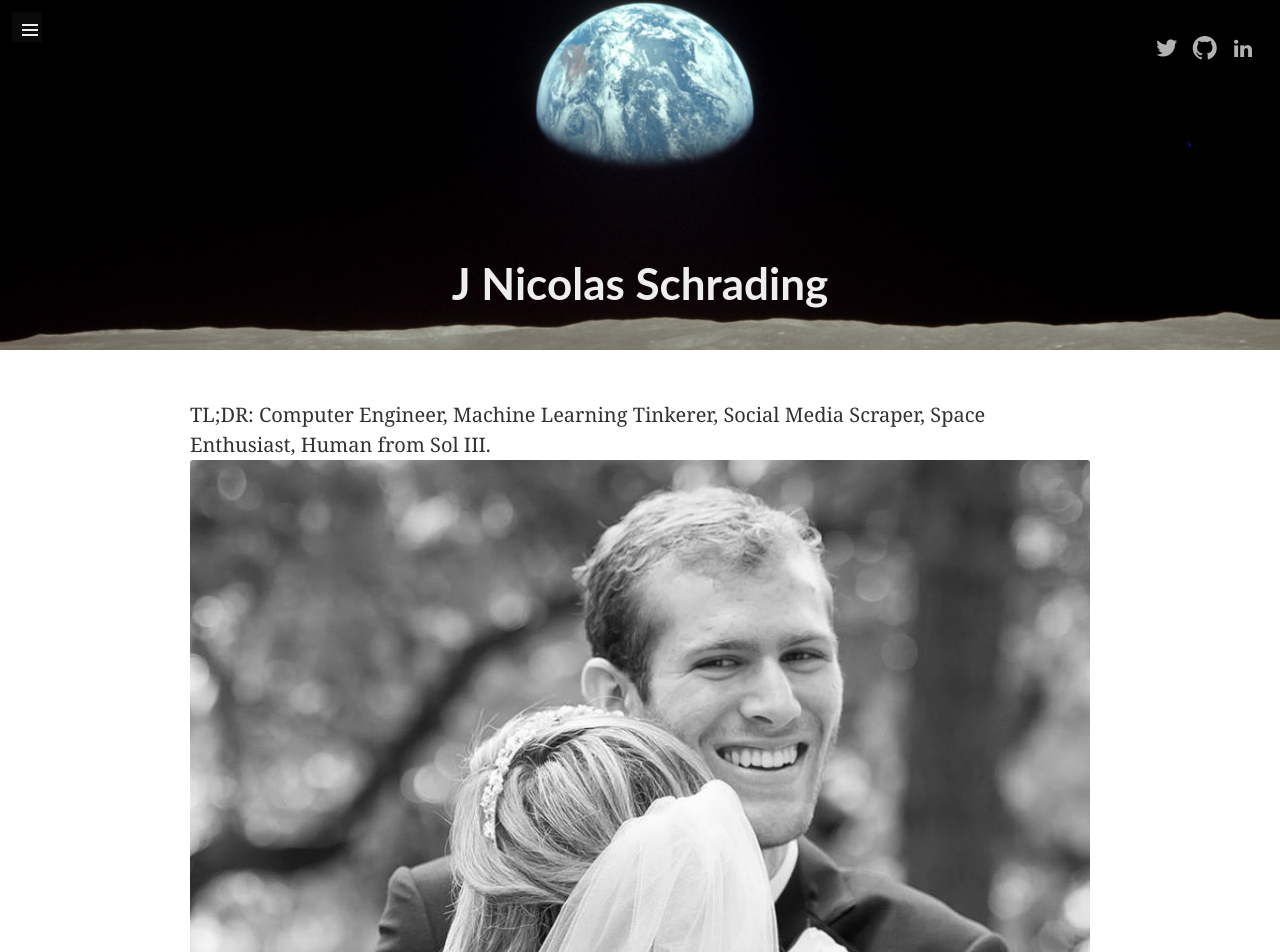
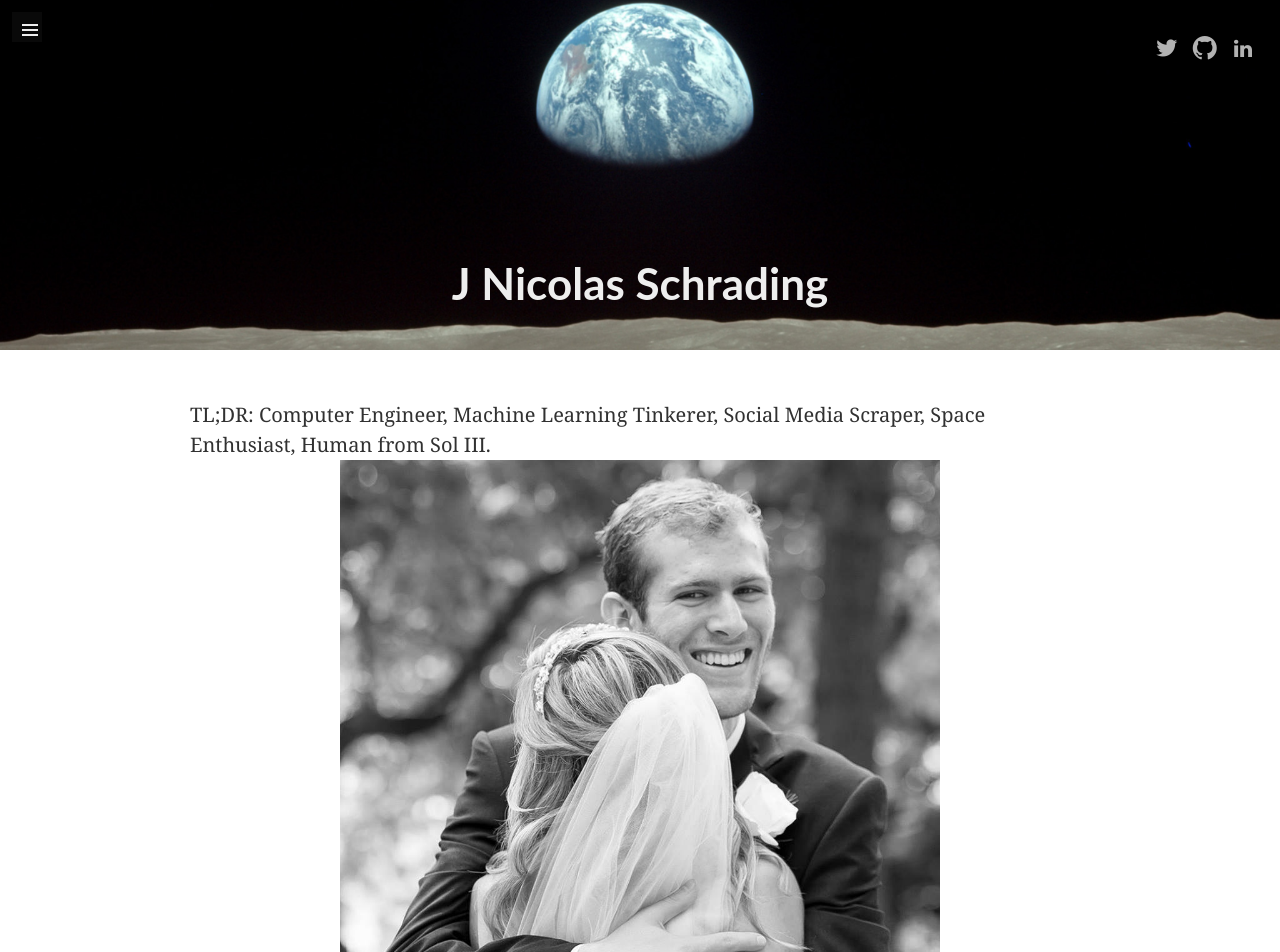
Before and after one commit to NSchrading/NSchrading.github.io, a Jekyll site: the page built from about.html, in a window 1280 px wide. Shown: the top 952 px of the page. Built offline with Jekyll 4.4.1, drawn with Linux system fonts in a browser that asks for light colours; some web fonts are replaced; some of the changed text lies outside the part shown.

Commit message:
Messing with about page

```diff
--- a/_includes/image.html
+++ b/_includes/image.html
@@ -1,2 +1,2 @@
-<div id="article-img" > <a href="{{ site.baseurl }}{{ include.url }}" target="_blank"><img src="{{ site.baseurl }}{{ include.url }}" alt="{{ include.description }}"{% if include.width %} width="{{ include.width }}"{% endif %} /></a>
+<div id="article-img" > <a href="{{ site.baseurl }}{{ include.url }}" target="_blank"><img src="{{ site.baseurl }}{{ include.url }}" alt="{{ include.description }}"{% if include.width %} width="{{ include.width }}" margin-left={{ include.margin-left }}{% endif %} /></a>
 {%if include.description %}<div class="message">{{ include.description }}</div>{% endif %}</div>
--- a/about.html
+++ b/about.html
@@ -10,15 +10,67 @@
 
 TL;DR: Computer Engineer, Machine Learning Tinkerer, Social Media Scraper, Space Enthusiast, Human from Sol III.
 
-{% include image.html url="/assets/images/me.jpg" description="Sometimes I look presentable." %}
+{% include image.html url="/assets/images/me.jpg" description="Sometimes I look presentable." width="600px" margin-left="-300px" %}
 
-<!-- About Section -->
-<section id="about">
+
+<!-- Education Section -->
+<section id="education">
     <div class="container">
         <div class="row">
             <div class="col-lg-12 text-center">
-                <h2 class="section-heading">About</h2>
-                <h3 class="section-subheading text-muted">Lorem ipsum dolor sit amet consectetur.</h3>
+                <h2 class="section-heading">Education</h2>
+                <h3 class="section-subheading text-muted">The education I got...</h3>
+            </div>
+        </div>
+        <div class="row">
+            <div class="col-lg-12">
+                <ul class="timeline">
+                    <li>
+                        <div class="timeline-image">
+                            <a href="https://www.rit.edu/"><img class="img-circle img-responsive" src="/assets/images/RIT.png" alt="" ></a>
+                        </div>
+                        <div class="timeline-panel">
+                            <div class="timeline-heading">
+                                <h4>2010-2013</h4>
+                                <h4 class="subheading">Bachelor's Studies</h4>
+                            </div>
+                            <div class="timeline-body">
+                                <p class="text-muted">Enrolled in a Bachelor's of Science program in Computer Engineering at the Rochester Institute of Technology. Maintained a 4.0 GPA, achieving Dean's List every semester and named an <a href="https://www.rit.edu/news/story.php?id=49908" target="_blank">Outstanding Undergraduate Scholar</a>.</p>
+                            </div>
+                        </div>
+                    </li>
+                    <li class="timeline-inverted">
+                        <div class="timeline-image">
+                            <a href="https://www.rit.edu/"><img class="img-circle img-responsive" src="/assets/images/RIT.png" alt="" ></a>
+                        </div>
+                        <div class="timeline-panel">
+                            <div class="timeline-heading">
+                                <h4>2013-2015</h4>
+                                <h4 class="subheading">Combined Bachelor's and Master's Studies</h4>
+                            </div>
+                            <div class="timeline-body">
+                                <p class="text-muted">Converted to a combined Bachelor's and Master's program to receive a Master's degree in Computer Engineering along with my Bachelor's. Graduated June 2015 with a 3.96 BS GPA, 4.0 MS GPA, and successfully defended my <a href="https://nicschrading.com/project/thesis/" target="_blank">thesis</a> in August 2015.</p>
+                            </div>
+                        </div>
+                    </li>
+                    <li class="timeline-inverted">
+                        <div class="timeline-image">
+                            <img class="img-circle img-responsive" src="/assets/images/me_grad.png" alt="" >
+                        </div>
+                    </li>
+                </ul>
+            </div>
+        </div>
+    </div>
+</section>
+
+<!-- Work Experience Section -->
+<section id="Work Experience">
+    <div class="container">
+        <div class="row">
+            <div class="col-lg-12 text-center">
+                <h2 class="section-heading">Work Experience</h2>
+                <h3 class="section-subheading text-muted">Professional expertise gained through internships and co-ops.</h3>
             </div>
         </div>
         <div class="row">
--- a/assets/css/about_desktop.css
+++ b/assets/css/about_desktop.css
@@ -229,3 +229,7 @@
     left: 50%;
     margin-left: -450px;
 }
+
+#article-img {
+    margin-left: 150px;
+}
--- a/assets/css/default.css
+++ b/assets/css/default.css
@@ -202,7 +202,7 @@
 }
 
 
-#article img, #article video {
+#article-img, #article video {
 	border-radius: 3px;
 	max-width: 100%;
 }
```
Also changed, not shown: assets/images/RIT.png (added), assets/images/me_grad.png (added).
